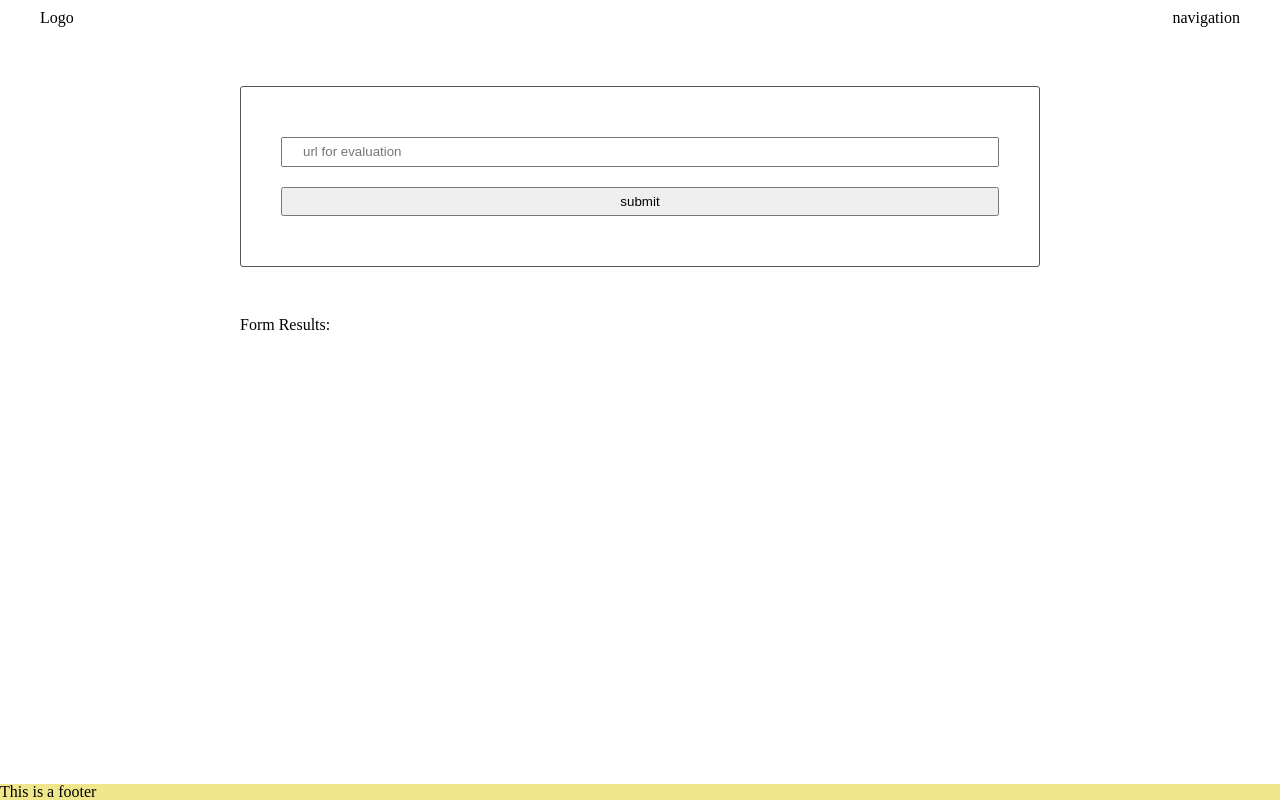
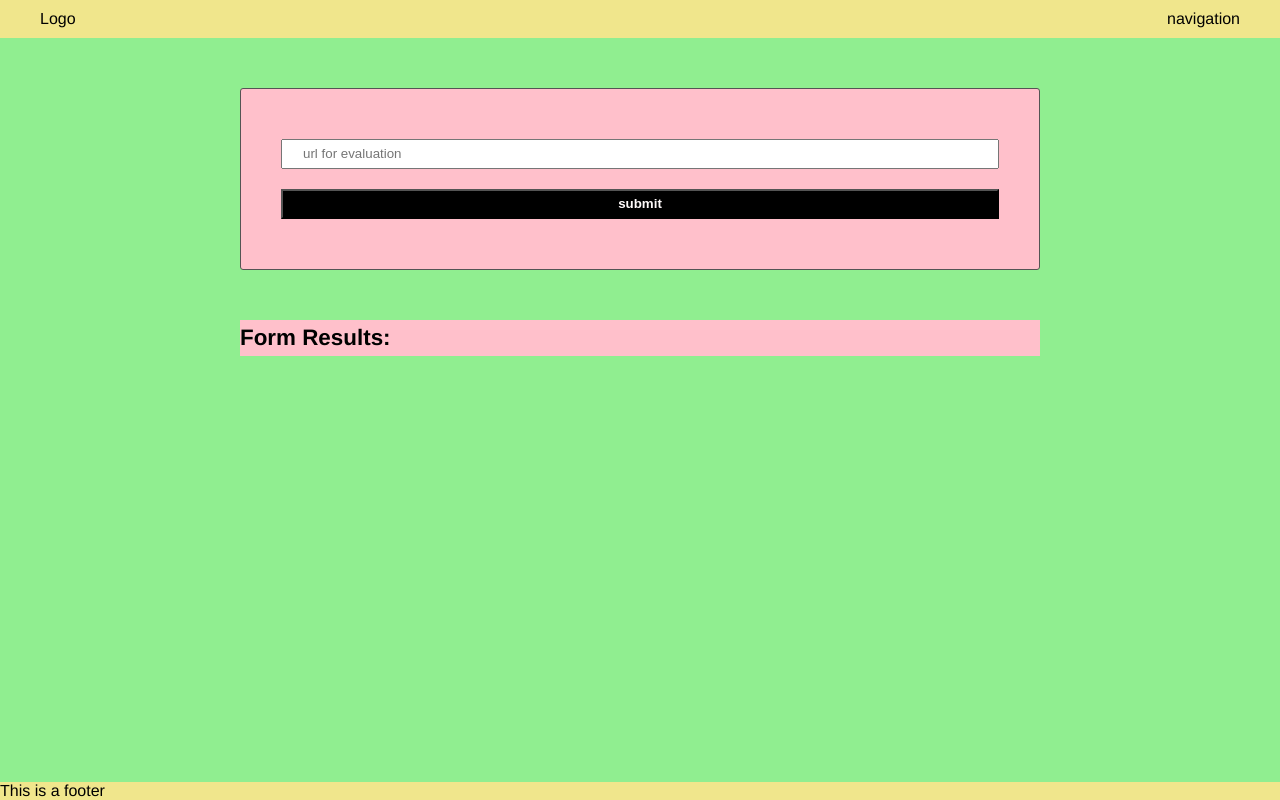
Before and after one commit to klalchev/Lesson4.Project.Finalized, a website built with webpack: page src/client/views/index.html in a window 1280 px wide. Built offline with nearby package versions, Linux system fonts and the light colour scheme.

Commit message:
Add SCSS style

```diff
--- a/src/client/styles/base.scss
+++ b/src/client/styles/base.scss
@@ -1,14 +1,43 @@
+$font-stack: Helvetica, sans-serif;
+$primary-color: lightgreen;
+$secondary-color: pink;
+$tertiary-color: khaki;
+
 body {
     display: flex;
     flex-direction: column;
     min-height: 100vh;
+    font: 100% $font-stack;
+    background-color: $primary-color;
 }
 
 main {
     flex: 2;
 }
 
+main {
+    section {
+        form {
+            background-color: $secondary-color;
+        }
+    }
+}
+
+
+.test {
+    background-color: $secondary-color;
+        }
+
+
 section {
     max-width: 800px;
     margin: 50px auto;
 }
+
+section {
+    strong {
+        font-weight: bold;
+        font-size: 1.4em;
+        line-height: 1.6;
+    }
+}
--- a/src/client/styles/footer.scss
+++ b/src/client/styles/footer.scss
@@ -1,3 +1,5 @@
+@use 'base';
+
 footer {
-    background-color: khaki;
+    background-color: base.$tertiary-color;
 }
--- a/src/client/styles/form.scss
+++ b/src/client/styles/form.scss
@@ -1,3 +1,5 @@
+@use 'base';
+
 form {
     border: 1px solid #545454;
     border-radius: 3px;
@@ -10,3 +12,19 @@ input {
     line-height: 16px;
     margin: 10px 0;
 }
+
+section {
+    form {
+        #submit {
+            font-weight: bold;
+            color: snow;
+            background-color: black;
+            &:hover {
+                color: base.$primary-color;
+            }
+            &:visited {
+                color: base.$secondary-color;
+            }
+        }
+    }
+}
--- a/src/client/styles/header.scss
+++ b/src/client/styles/header.scss
@@ -1,5 +1,8 @@
+@use 'base';
+
 header {
     display: flex;
     justify-content: space-between;
     padding: 10px 40px;
+    background-color: base.$tertiary-color;
 }
--- a/src/client/views/index.html
+++ b/src/client/views/index.html
@@ -29,7 +29,7 @@
                 </form>
             <section>
 
-            <section>
+            <section class="test">
                 <strong>Form Results:</strong>
                 <div id="results"></div>
                 <div id="results1"></div>
--- a/webpack.dev.js
+++ b/webpack.dev.js
@@ -18,7 +18,7 @@ module.exports = {
         port: 8080,
         proxy: {
             //The frontend code uses the backend to store data. webpack-dev-server fails at this.
-            //Hence redirecting frontend api requests to a different port.
+            //Hence redirecting frontend api requests to a different port. DevServer proxy will significantly speed up your debug procedures
             context: () => true,
             target: "http://localhost:4040/",
             secure: false
```
